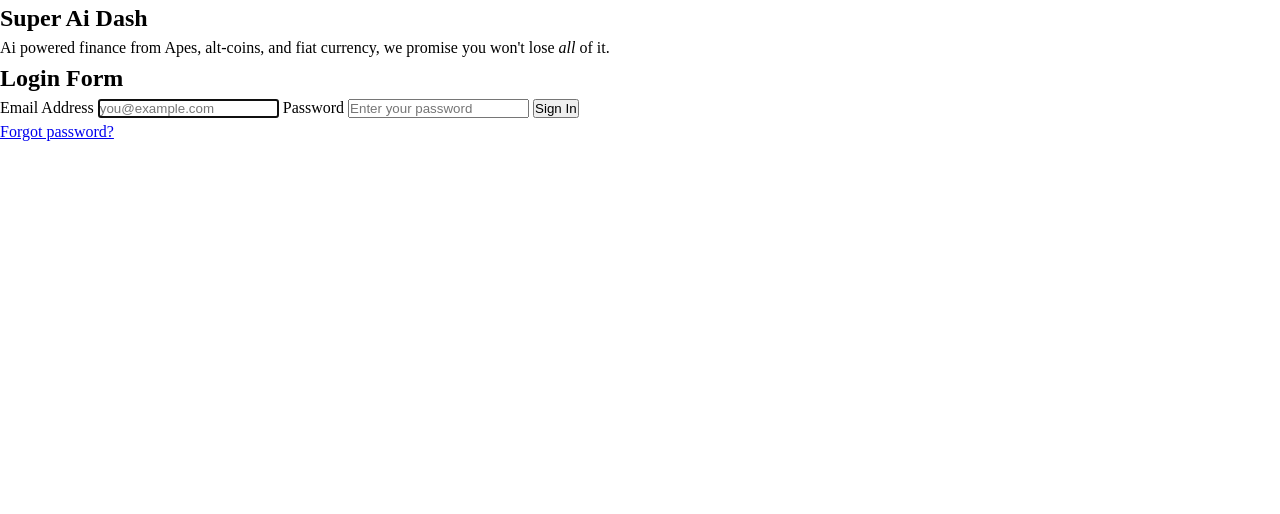
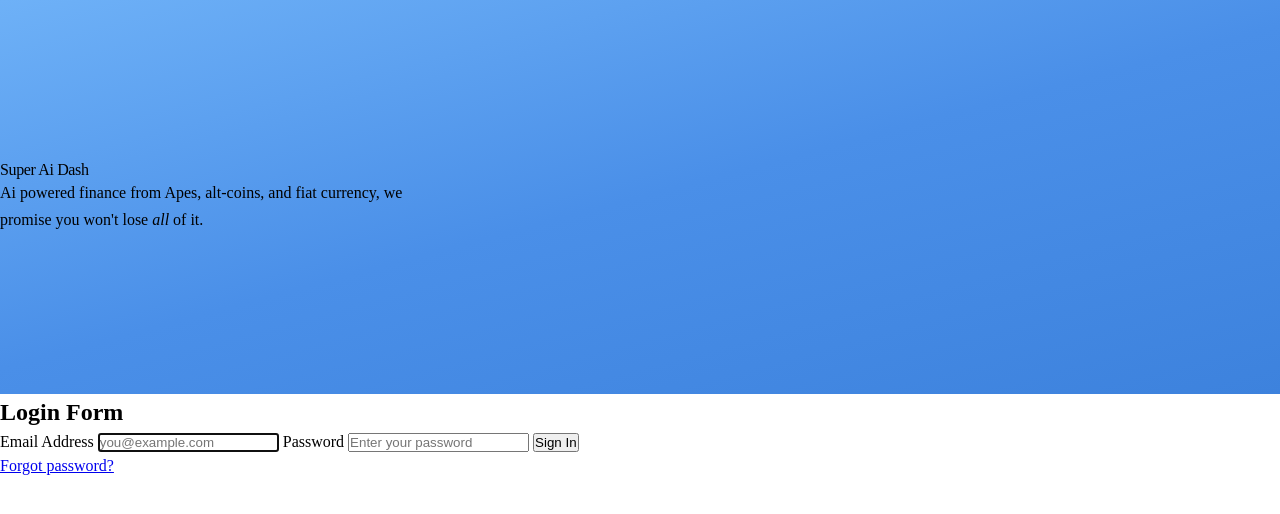
Before and after one commit to ChloeO-03/lab5-css-foundations, a plain HTML site: page docs/index.html in a window 1280 px wide. Drawn offline with Linux system fonts and the light colour scheme.

Commit message:
feat: left side of login form not fully complete but gradient added

```diff
--- a/docs/styles.css
+++ b/docs/styles.css
@@ -55,3 +55,48 @@ body {
     min-height: 100vh;
     line-height: 1.5;
 }
+
+/* Layout with CSS Grid*/
+
+body{
+    display: grid;
+    grid-template-columns: 40%, 60%;
+    padding: 1.25 rem;
+    padding: 0;
+}
+
+/* Left Section*/
+
+#login-info {
+    background: linear-gradient(165deg, #6eb1f7 0%, #4a8fe8 50%, #3d82dd 100%);
+    color: var(--text-light);
+    padding: var(--spacing-xl);
+    border-radius: var(--border-radius-lg);
+    box-shadow: 2 2px 8px #0c00000f;
+
+    display: flex;
+    flex-direction: column;
+    justify-content: center;
+    align-items: flex-start;
+
+}
+
+#login-info h1 {
+    font-size: var(--font-size-title);
+    font-weight: var(--font-weight-black);
+    line-height: 1.1;
+    letter-spacing: -0.023em;
+    margin-bottom: var(--spacing-lg);
+}
+
+#login-info p {
+    font-size: var(--font-size-lg);
+    font-weight: var(--font-weight-normal);
+    line-height: 1.7;
+    max-width: 28rem;
+}
+
+#login-info em {
+    font-style: italic;
+    font-weight: 500;
+}
```
